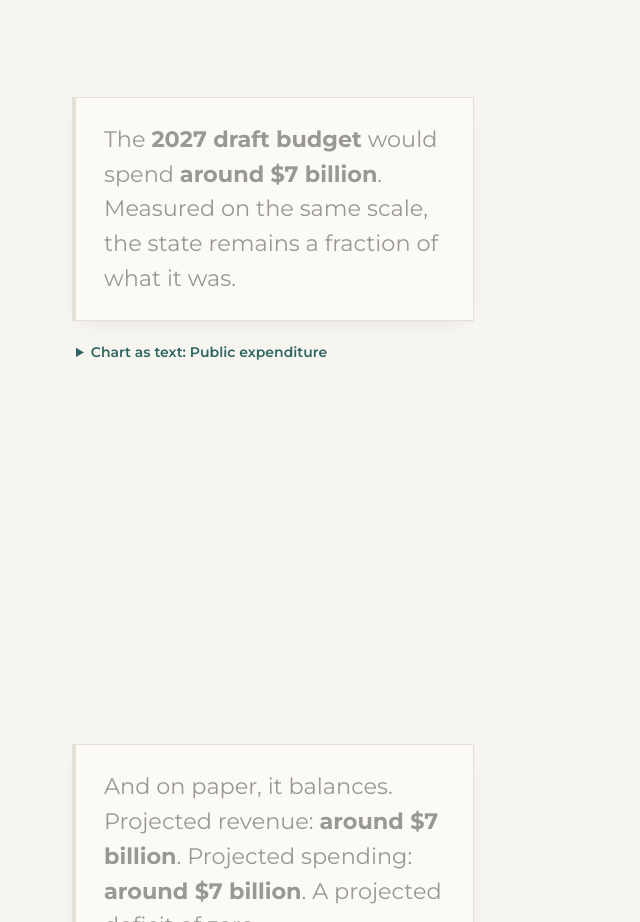
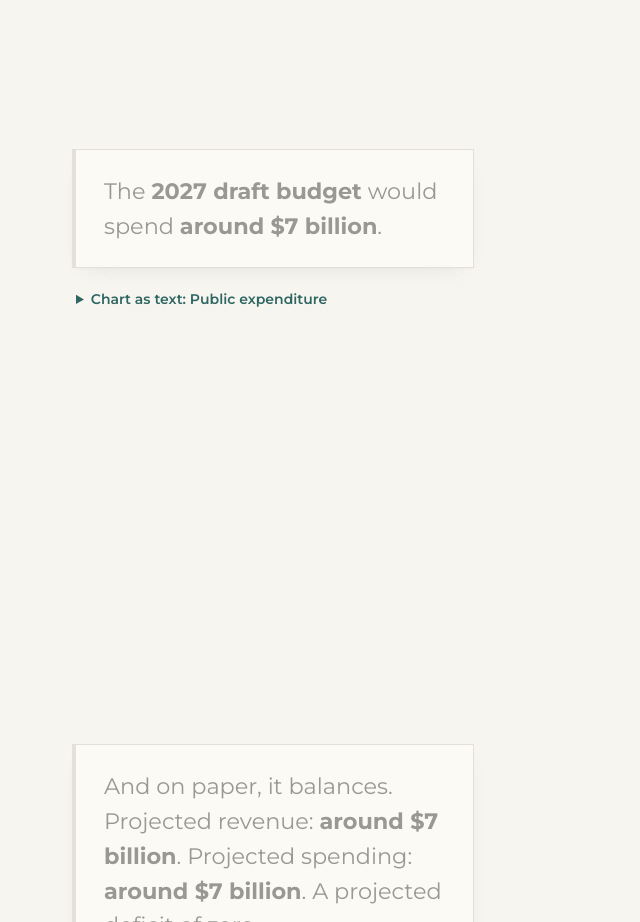
Before and after one commit to ThePolicyInitiative/tpi-story, a plain HTML site: page index.html in a window 1280 px wide. Shown: the part 5020-5942 px from the top of the page, without its empty margins (0-640 px from the left). Drawn offline with Linux system fonts and the light colour scheme.

Commit message:
Remove interpretive sentence from chapter 1
Co-Authored-By: Claude Opus 5.5 <noreply@anthropic.com>

```diff
--- a/index.html
+++ b/index.html
@@ -105,7 +105,7 @@
 
       </div>
       <div class="step" data-scene="spending" data-reveal="3">
-        <div class="step__text"><p>The <strong>2027 draft budget</strong> would spend <strong>around $7 billion</strong>. Measured on the same scale, the state remains a fraction of what it was.</p></div>
+        <div class="step__text"><p>The <strong>2027 draft budget</strong> would spend <strong>around $7 billion</strong>.</p></div>
         <figure class="step__figure" aria-label="Public expenditure">
     <div class="scene" data-scene="spending" data-reveal="3">
       <div class="scene__head">
```
